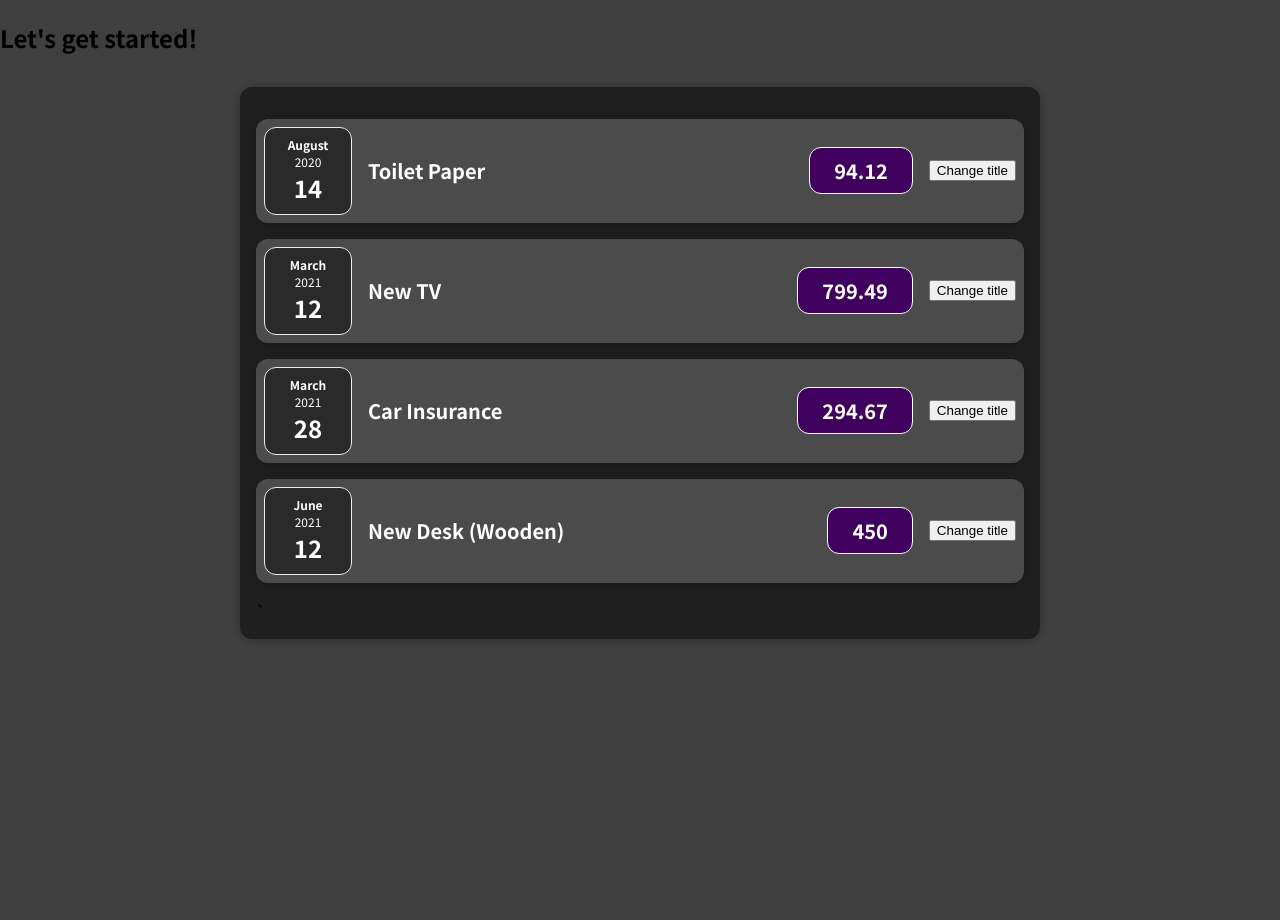
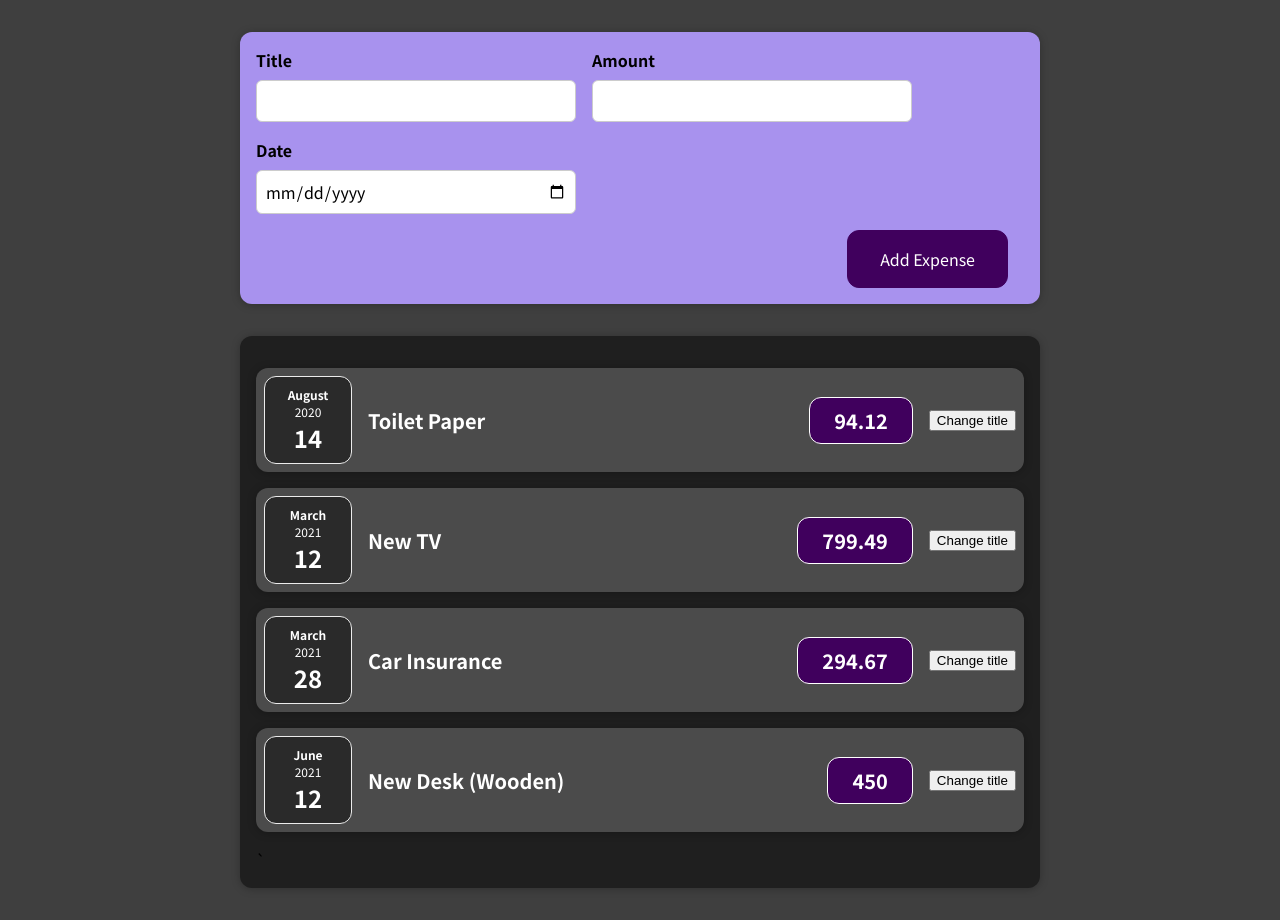
Before and after one commit to TarunVL/react, a React (Create React App) app: page / in a window 1280 px wide. Before the commit the page ends 800 px from the top, so only its background shows below. Built offline with nearby package versions, Linux system fonts and the light colour scheme.

Commit message:
closing-update

```diff
--- a/src/App.js
+++ b/src/App.js
@@ -1,4 +1,5 @@
 import Expenses from "./components/Expenses/Expenses";
+import NewExpenses from "./components/NewExpenses/NewExpenses";
 const expenses = [
   {
     id: "e1",
@@ -23,7 +24,7 @@
 function App() {
   return (
     <div>
-      <h2>Let's get started!</h2>
+      <NewExpenses />
       <Expenses expenses={expenses}></Expenses>
     </div>
   );
--- /dev/null
+++ b/src/components/NewExpenses/ExpenseForm.css
@@ -0,0 +1,52 @@
+.new-expense__controls {
+  display: flex;
+  flex-wrap: wrap;
+  gap: 1rem;
+  margin-bottom: 1rem;
+  text-align: left;
+}
+
+.new-expense__control label {
+  font-weight: bold;
+  margin-bottom: 0.5rem;
+  display: block;
+}
+
+.new-expense__control input {
+  font: inherit;
+  padding: 0.5rem;
+  border-radius: 6px;
+  border: 1px solid #ccc;
+  width: 20rem;
+  max-width: 100%;
+}
+
+.new-expense__actions {
+  text-align: right;
+}
+.new-expense__controls {
+  display: flex;
+  flex-wrap: wrap;
+  gap: 1rem;
+  margin-bottom: 1rem;
+  text-align: left;
+}
+
+.new-expense__control label {
+  font-weight: bold;
+  margin-bottom: 0.5rem;
+  display: block;
+}
+
+.new-expense__control input {
+  font: inherit;
+  padding: 0.5rem;
+  border-radius: 6px;
+  border: 1px solid #ccc;
+  width: 20rem;
+  max-width: 100%;
+}
+
+.new-expense__actions {
+  text-align: right;
+}
--- /dev/null
+++ b/src/components/NewExpenses/ExpenseForm.js
@@ -0,0 +1,54 @@
+import React, { useState } from "react";
+import "./ExpenseForm.css";
+
+const ExpenseForm = () => {
+  const [enteredTitle, setEnteredTitle] = useState("");
+  const [enteredAmount, setEnteredAmount] = useState("");
+  const [enteredDate, setEnteredDate] = useState("");
+
+  const titleChangeHandler = (event) => {
+    setEnteredTitle(event.target.value);
+  };
+  const amountChangeHandler = (event) => {
+    setEnteredAmount(event.target.value);
+  };
+
+  const dateChangeHandler = (event) => {
+    setEnteredDate(event.target.value);
+  };
+
+  return (
+    <form>
+      <div className="new-expense__controls">
+        <div className="new-expense__control">
+          <label>Title</label>
+          <input type="text" onChange={titleChangeHandler}></input>
+        </div>
+        <div className="new-expense__control">
+          <label>Amount</label>
+          <input
+            type="number"
+            min="0.01"
+            step="0.01"
+            onChange={amountChangeHandler}
+          ></input>
+        </div>
+        <div className="new-expense__control">
+          <label>Date</label>
+          <input
+            type="date"
+            min="2019-01-01"
+            max="2022-12-31"
+            on
+            onChange={dateChangeHandler}
+          ></input>
+        </div>
+      </div>
+      <div className="new-expense__actions">
+        <button type="submit">Add Expense</button>
+      </div>
+    </form>
+  );
+};
+
+export default ExpenseForm;
--- /dev/null
+++ b/src/components/NewExpenses/NewExpenses.js
@@ -0,0 +1,13 @@
+import React from "react";
+import "./new-expenses.css";
+import ExpenseForm from "./ExpenseForm";
+
+const NewExpenses = () => {
+  return (
+    <div className="new-expense">
+      <ExpenseForm />
+    </div>
+  );
+};
+
+export default NewExpenses;
--- /dev/null
+++ b/src/components/NewExpenses/new-expenses.css
@@ -0,0 +1,76 @@
+.new-expense {
+  background-color: #a892ee;
+  padding: 1rem;
+  margin: 2rem auto;
+  width: 50rem;
+  max-width: 95%;
+  border-radius: 12px;
+  text-align: center;
+  box-shadow: 0 1px 8px rgba(0, 0, 0, 0.25);
+}
+
+.new-expense button {
+  font: inherit;
+  cursor: pointer;
+  padding: 1rem 2rem;
+  border: 1px solid #40005d;
+  background-color: #40005d;
+  color: white;
+  border-radius: 12px;
+  margin-right: 1rem;
+}
+
+.new-expense button:hover,
+.new-expense button:active {
+  background-color: #510674;
+  border-color: #510674;
+}
+
+.new-expense button.alternative {
+  color: #220131;
+  border-color: transparent;
+  background-color: transparent;
+}
+
+.new-expense button.alternative:hover,
+.new-expense button.alternative:active {
+  background-color: #ddb3f8;
+}
+.new-expense {
+  background-color: #a892ee;
+  padding: 1rem;
+  margin: 2rem auto;
+  width: 50rem;
+  max-width: 95%;
+  border-radius: 12px;
+  text-align: center;
+  box-shadow: 0 1px 8px rgba(0, 0, 0, 0.25);
+}
+
+.new-expense button {
+  font: inherit;
+  cursor: pointer;
+  padding: 1rem 2rem;
+  border: 1px solid #40005d;
+  background-color: #40005d;
+  color: white;
+  border-radius: 12px;
+  margin-right: 1rem;
+}
+
+.new-expense button:hover,
+.new-expense button:active {
+  background-color: #510674;
+  border-color: #510674;
+}
+
+.new-expense button.alternative {
+  color: #220131;
+  border-color: transparent;
+  background-color: transparent;
+}
+
+.new-expense button.alternative:hover,
+.new-expense button.alternative:active {
+  background-color: #ddb3f8;
+}
```
